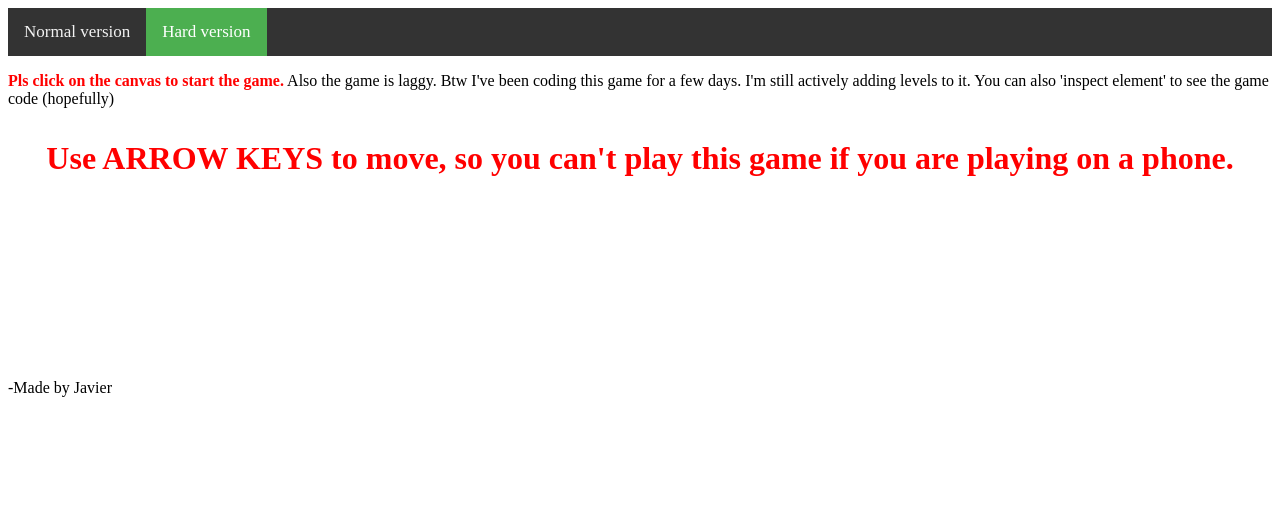
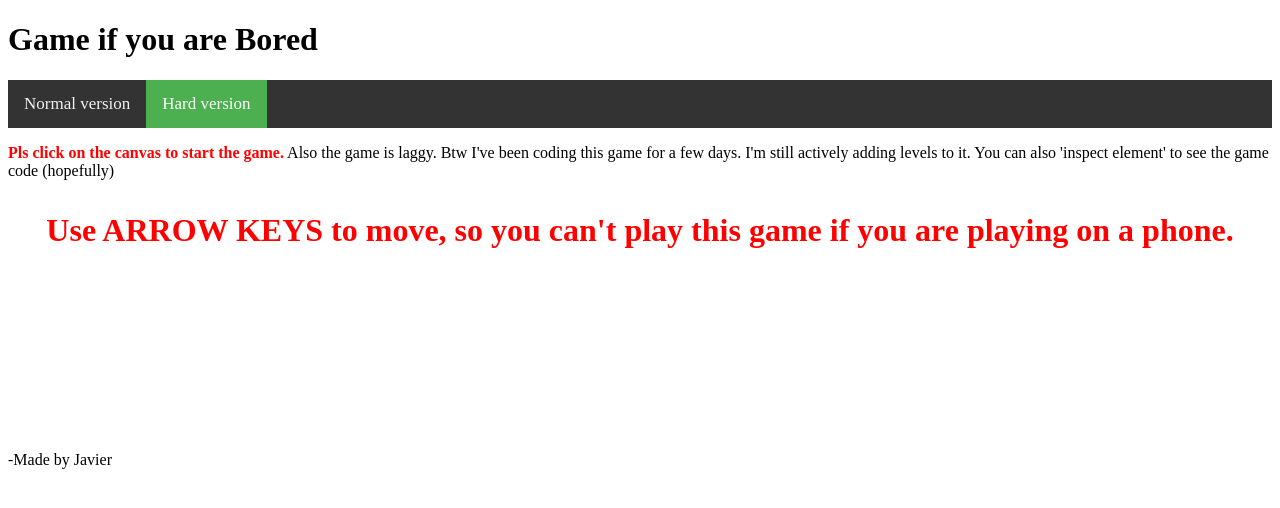
Before and after one commit to homebasedlearning/homebasedlearning.github.io, a plain HTML site: page hard/index.html in a window 1280 px wide. Drawn offline with Linux system fonts and the light colour scheme; a script that the page names is missing.

Commit message:
Update index.html

```diff
--- a/hard/index.html
+++ b/hard/index.html
@@ -55,6 +55,7 @@ https://github.com/Team-Code/KA_Offline -->
 	 </style>
 </head>
  <body>
+    <h1>Game if you are Bored</h1>
     <div class="topnav">
 	<a href="https://homebasedlearning.github.io">Normal version</a>
 	<a class="active" href="https://homebasedlearning.github.io/hard">Hard version</a>
```
